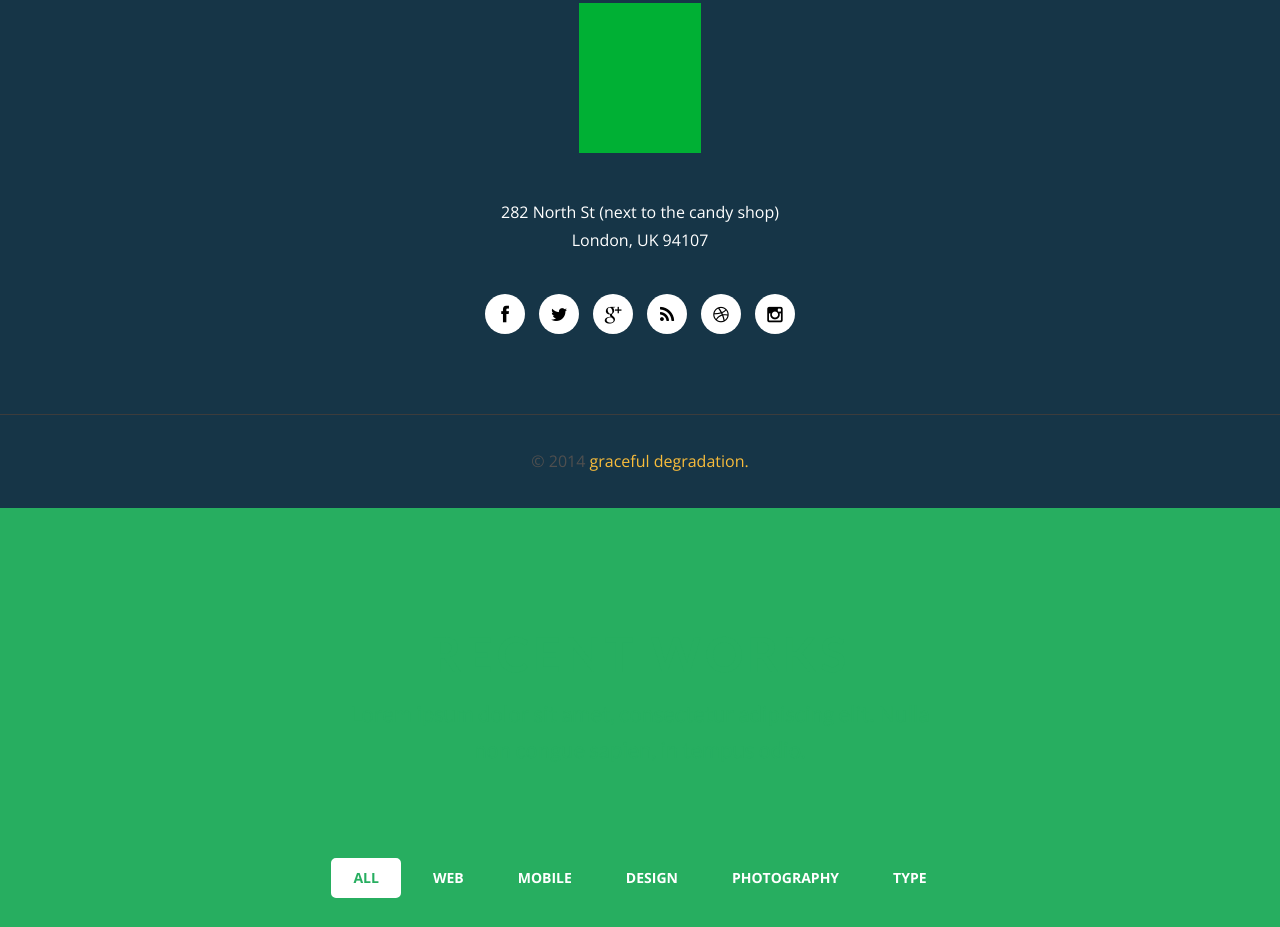
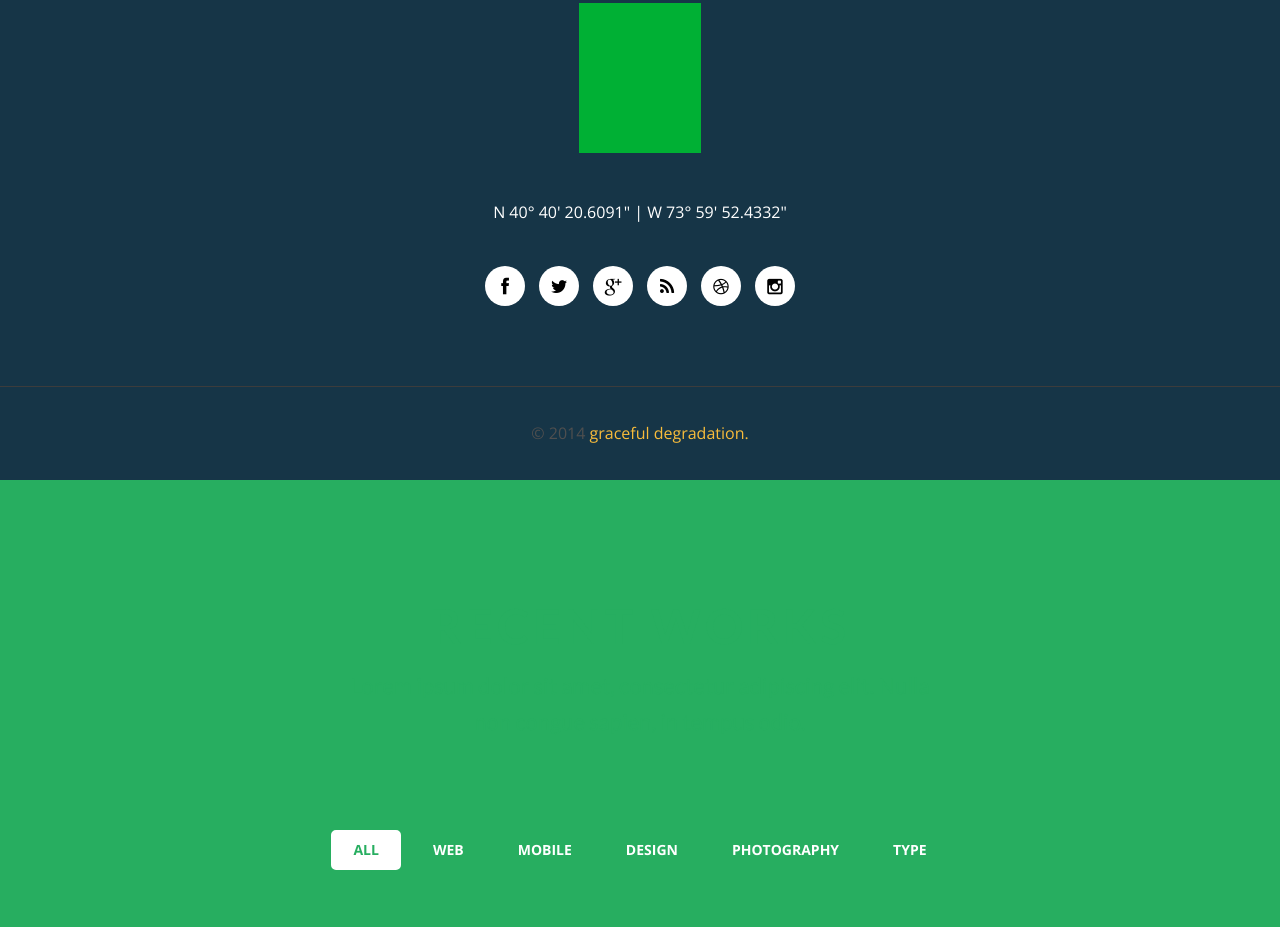
Before and after one commit to jdurazzo/flipper, a plain HTML site: page index.html in a window 1280 px wide. Shown: the part 4205-5132 px from the top of the page. Drawn offline with nearby package versions, Linux system fonts and the light colour scheme.

Commit message:
footer details

```diff
--- a/index.html
+++ b/index.html
@@ -309,7 +309,7 @@
 	<div class="container">
 		<div class="row ci1">
 			<img src="demo/tower.png" class="img-responsive" alt=""/>
-			<p>282 North St (next to the candy shop)<br>London, UK 94107</p>
+			<p>N 40&#176; 40' 20.6091"   &#124;    W 73&#176; 59' 52.4332"</p>
 			<ul class="social">
 				<li><a class="sl-fb" href="#"><i class="fa fa-facebook"></i></a></li>
 				<li><a class="sl-tw" href="#"><i class="fa fa-twitter"></i></a></li>
```
